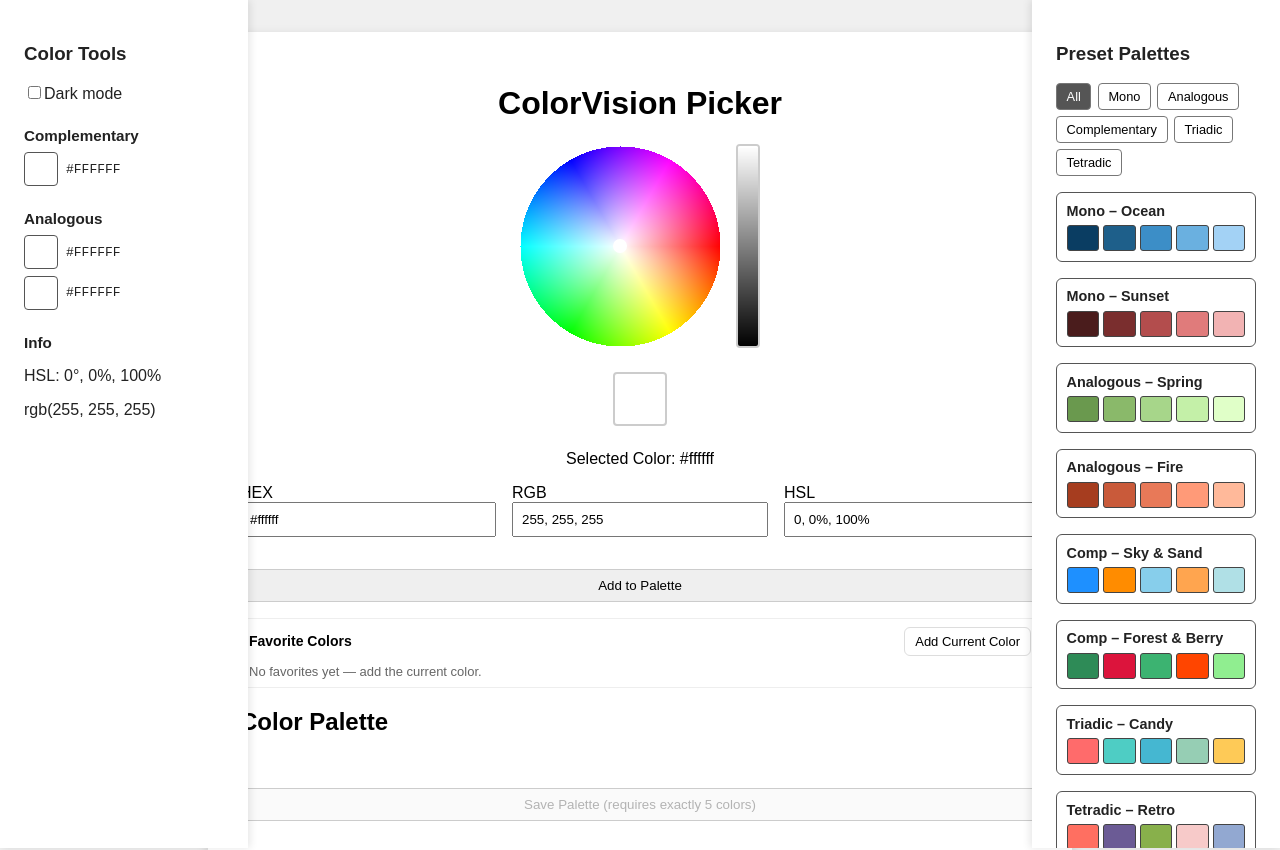
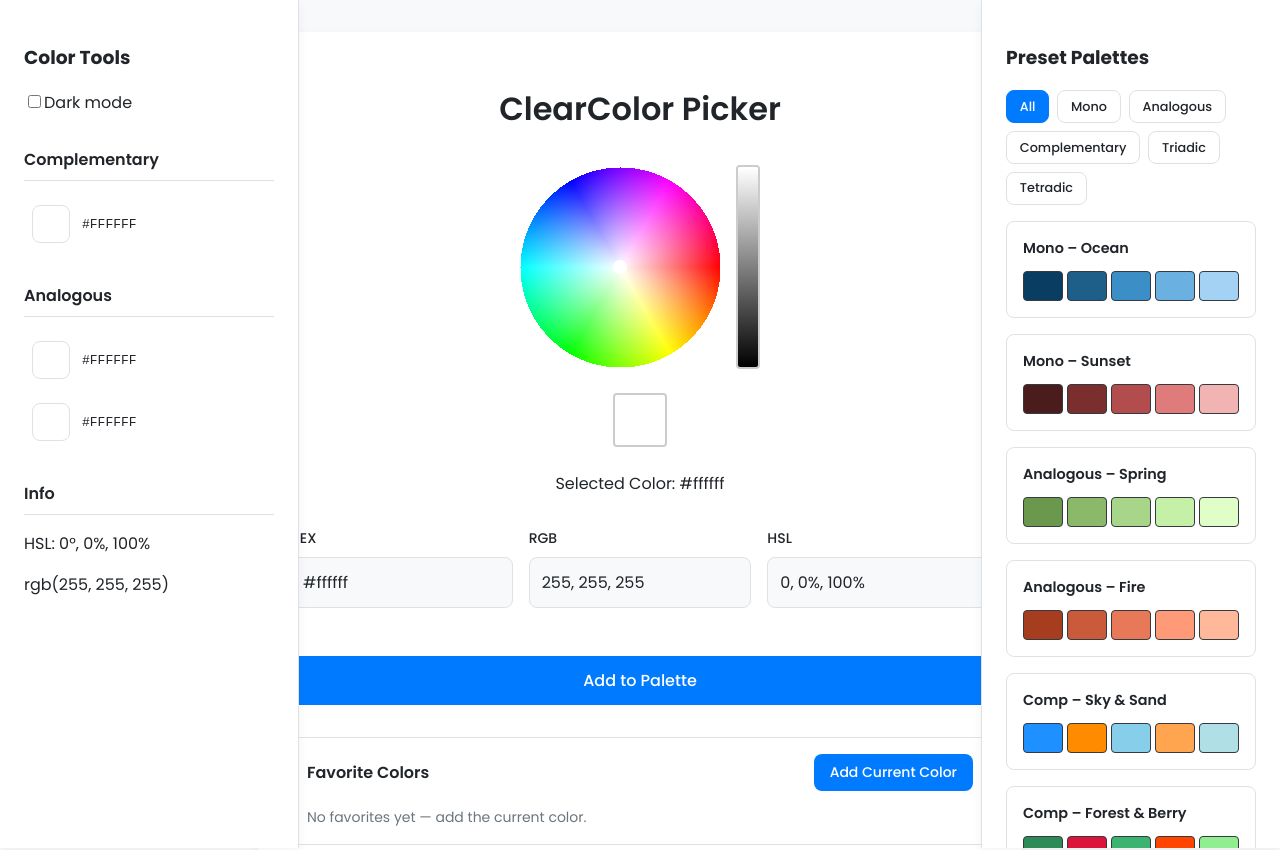
Before and after one commit to tharjas/Group-13-project-CSCE3444-fa25, a React (Vite) app: page / in a window 1280 px wide. Shown: the top 850 px of the page. Built offline with nearby package versions, Linux system fonts and the light colour scheme.

Commit message:
Purely aesthetic changes via css and html for the most part, changing the overall look to be less grayscale.

```diff
--- a/index.html
+++ b/index.html
@@ -4,7 +4,7 @@
     <meta charset="UTF-8" />
     <link rel="icon" type="image/svg+xml" href="/vite.svg" />
     <meta name="viewport" content="width=device-width, initial-scale=1.0" />
-    <title>ColorVision Picker</title>
+    <title>ClearColor Picker</title>
   </head>
   <body>
     <div id="root"></div>
--- a/src/App.jsx
+++ b/src/App.jsx
@@ -29,7 +29,7 @@ function App() {
   }, [savedPalettes]);
 
   useEffect(() => {
-    document.documentElement.classList.toggle('dark-mode', isDark);
+    document.body.classList.toggle('dark-mode', isDark);
   }, [isDark]);
 
   const addColorToPalette = () => {
@@ -59,9 +59,9 @@ function App() {
     <>
       <LeftMenu color={color} setColor={setColor} isDark={isDark} toggleDark={setIsDark} />
 
-      <main className="main-content" style={{ background: isDark ? '#111' : '#f0f0f0' }}>
+      <main className="main-content">
         <div className="app-container">
-          <h1>ColorVision Picker</h1>
+          <h1>ClearColor Picker</h1>
 
           <ColorWheel color={color} setColor={setColor} />
           <ColorInputs color={color} setColor={setColor} />
--- a/src/components/Favorites.jsx
+++ b/src/components/Favorites.jsx
@@ -42,51 +42,12 @@ export default function Favorites({ currentColor, onSelectFavorite }) {
     if (onSelectFavorite) onSelectFavorite(hex);
   };
 
-  const styles = {
-    container: { marginTop: 16, padding: 8, border: "1px solid #eee", borderRadius: 6 },
-    header: { display: "flex", alignItems: "center", justifyContent: "space-between", marginBottom: 8 },
-    title: { fontSize: 14, fontWeight: 600 },
-    addButton: {
-      padding: "6px 10px",
-      fontSize: 13,
-      cursor: "pointer",
-      borderRadius: 6,
-      border: "1px solid #ddd",
-      background: "#fff",
-    },
-    swatches: { display: "flex", gap: 8, flexWrap: "wrap" },
-    swatchWrap: { position: "relative", width: 40, height: 40 },
-    swatch: {
-      width: "100%",
-      height: "100%",
-      borderRadius: 4,
-      boxSizing: "border-box",
-      border: "1px solid rgba(0,0,0,0.15)",
-      cursor: "pointer",
-    },
-    removeBtn: {
-      position: "absolute",
-      top: -8,
-      right: -8,
-      width: 20,
-      height: 20,
-      borderRadius: 10,
-      border: "none",
-      background: "#fff",
-      cursor: "pointer",
-      fontSize: 12,
-      lineHeight: "20px",
-      boxShadow: "0 0 0 1px rgba(0,0,0,0.08)",
-    },
-    empty: { color: "#666", fontSize: 13 },
-  };
-
   return (
-    <div style={styles.container}>
-      <div style={styles.header}>
-        <div style={styles.title}>Favorite Colors</div>
+    <div className="favorites-container">
+      <div className="favorites-header">
+        <div className="favorites-title">Favorite Colors</div>
         <button
-          style={styles.addButton}
+          className="add-favorite-btn"
           onClick={addCurrent}
           disabled={!currentColor || isSaved(currentColor)}
           title={currentColor || "No current color"}
@@ -96,22 +57,23 @@ export default function Favorites({ currentColor, onSelectFavorite }) {
       </div>
 
       {favorites.length === 0 ? (
-        <div style={styles.empty}>No favorites yet — add the current color.</div>
+        <div className="favorites-empty">No favorites yet — add the current color.</div>
       ) : (
-        <div style={styles.swatches}>
+        <div className="favorites-swatches">
           {favorites.map((hex) => (
-            <div key={hex} style={styles.swatchWrap}>
+            <div key={hex} className="favorite-swatch-wrap">
               <div
                 role="button"
                 title={hex}
                 onClick={() => handleSelect(hex)}
-                style={{ ...styles.swatch, background: hex }}
+                className="favorite-swatch"
+                style={{ background: hex }}
               />
               <button
                 aria-label={`Remove ${hex}`}
                 title={`Remove ${hex}`}
                 onClick={() => removeFavorite(hex)}
-                style={styles.removeBtn}
+                className="remove-favorite-btn"
               >
                 X
               </button>
--- a/src/components/PaletteManager.jsx
+++ b/src/components/PaletteManager.jsx
@@ -12,7 +12,7 @@ const PaletteManager = ({ palette, removeColor }) => {
               style={{ backgroundColor: color }}
             ></div>
             <span>{color}</span>
-            <button onClick={() => removeColor(index)}>X</button>
+            <button onClick={() => removeColor(index)} className="remove-color-btn">X</button>
           </li>
         ))}
       </ul>
--- a/src/index.css
+++ b/src/index.css
@@ -1,24 +1,123 @@
-/* TODO: Add more advanced styling */
+
+@import url('https://fonts.googleapis.com/css2?family=Poppins:wght@300;400;500;600;700&display=swap');
+
+:root {
+  --font-family: 'Poppins', sans-serif;
+
+  --bg-light: #f8f9fa;
+  --bg-dark: #121212;
+  --surface-light: #ffffff;
+  --surface-dark: #1e1e1e;
+  --text-light: #212529;
+  --text-dark: #e9ecef;
+  --primary-light: #007bff;
+  --primary-dark: #0d6efd;
+  --border-light: #dee2e6;
+  --border-dark: #343a40;
+
+  --shadow: 0 4px 12px rgba(0, 0, 0, 0.05);
+  --shadow-dark: 0 4px 12px rgba(0, 0, 0, 0.25);
+}
+
 body {
-  font-family: sans-serif;
-  display: block; /* Override any flex centering */
-  min-height: 100vh;
-  background-color: #f0f0f0;
+  font-family: var(--font-family);
+  background-color: var(--bg-light);
+  color: var(--text-light);
   margin: 0;
+  transition: background-color 0.3s, color 0.3s;
+}
+
+body.dark-mode {
+  background-color: var(--bg-dark);
+  color: var(--text-dark);
 }
 
 #root {
-  background-color: transparent; /* Remove white background */
-  padding: 0; /* Remove padding */
-  border-radius: 0;
-  box-shadow: none;
+  display: flex;
+  justify-content: center;
   width: 100%;
-  max-width: none; /* Allow full width */
-  margin: 0;
 }
 
 h1 {
   text-align: center;
+  font-weight: 600;
+  margin-bottom: 2rem;
+}
+
+.app-container {
+  width: 100%;
+  max-width: 700px;
+  padding: 2rem;
+  margin: 2rem 0;
+  background-color: var(--surface-light);
+  border-radius: 16px;
+  box-shadow: var(--shadow);
+  transition: background-color 0.3s, box-shadow 0.3s;
+}
+
+.dark-mode .app-container {
+  background-color: var(--surface-dark);
+  box-shadow: var(--shadow-dark);
+}
+
+.main-content {
+  margin-left: 250px;
+  margin-right: 250px;
+  min-height: 100vh;
+  display: flex;
+  justify-content: center;
+  transition: margin 0.3s;
+}
+
+.side-menu {
+  position: fixed;
+  top: 0;
+  height: 100vh;
+  width: 250px;
+  padding: 1.5rem;
+  overflow-y: auto;
+  background-color: var(--surface-light);
+  box-shadow: var(--shadow);
+  transition: background-color 0.3s, box-shadow 0.3s;
+  z-index: 10;
+}
+
+.left-menu {
+  left: 0;
+  border-right: 1px solid var(--border-light);
+}
+
+.right-menu {
+  right: 0;
+  border-left: 1px solid var(--border-light);
+}
+
+.dark-mode .side-menu {
+  background-color: var(--surface-dark);
+  box-shadow: var(--shadow-dark);
+}
+
+.dark-mode .left-menu {
+  border-right: 1px solid var(--border-dark);
+}
+
+.dark-mode .right-menu {
+  border-left: 1px solid var(--border-dark);
+}
+
+.menu-section {
+  margin-bottom: 2rem;
+}
+
+.menu-section h4 {
+  font-weight: 600;
+  margin-bottom: 1rem;
+  border-bottom: 1px solid var(--border-light);
+  padding-bottom: 0.5rem;
+}
+
+.dark-mode .menu-section h4 {
+  border-bottom: 1px solid var(--border-dark);
 }
 
 .color-wheel-placeholder {
@@ -26,25 +125,88 @@ h1 {
   height: 200px;
   border-radius: 50%;
   background: conic-gradient(red, yellow, lime, aqua, blue, magenta, red);
-  margin: 1rem auto;
-  border: 2px solid #ccc;
+  margin: 2rem auto;
+  border: 4px solid var(--border-light);
+}
+
+.dark-mode .color-wheel-placeholder {
+    border: 4px solid var(--border-dark);
 }
 
 .color-inputs {
   display: grid;
   grid-template-columns: repeat(3, 1fr);
   gap: 1rem;
-  margin: 1rem 0;
+  margin: 2rem 0;
+}
+
+.color-inputs div {
+  display: flex;
+  flex-direction: column;
+}
+
+.color-inputs label {
+  font-size: 0.875rem;
+  margin-bottom: 0.5rem;
+  font-weight: 500;
 }
 
 .color-inputs input {
   width: 100%;
-  padding: 0.5rem;
+  padding: 0.75rem;
   box-sizing: border-box;
+  border: 1px solid var(--border-light);
+  border-radius: 8px;
+  background-color: var(--bg-light);
+  color: var(--text-light);
+  font-family: var(--font-family);
+  font-size: 1rem;
+}
+
+.dark-mode .color-inputs input {
+  background-color: var(--bg-dark);
+  color: var(--text-dark);
+  border: 1px solid var(--border-dark);
+}
+
+button {
+  padding: 0.75rem 1.5rem;
+  border: none;
+  border-radius: 8px;
+  cursor: pointer;
+  background-color: var(--primary-light);
+  color: white;
+  font-family: var(--font-family);
+  font-weight: 500;
+  font-size: 1rem;
+  transition: background-color 0.2s, transform 0.2s;
+}
+
+button:hover {
+  opacity: 0.9;
+  transform: translateY(-2px);
+}
+
+button:disabled {
+  background-color: #ced4da;
+  cursor: not-allowed;
+}
+
+.dark-mode button {
+    background-color: var(--primary-dark);
+}
+
+.dark-mode button:disabled {
+    background-color: #495057;
+}
+
+.full-width {
+  width: 100%;
+  margin-top: 1rem;
 }
 
 .palette-manager {
-  margin-top: 1rem;
+  margin-top: 2rem;
 }
 
 .palette-list {
@@ -52,7 +214,8 @@ h1 {
   padding: 0;
   display: flex;
   flex-wrap: wrap;
-  gap: 0.5rem;
+  gap: 1rem;
+  margin-top: 1rem;
 }
 
 .palette-item {
@@ -60,175 +223,316 @@ h1 {
   align-items: center;
   gap: 0.5rem;
   padding: 0.5rem;
-  border: 1px solid #ccc;
-  border-radius: 4px;
+  border: 1px solid var(--border-light);
+  border-radius: 8px;
+}
+
+.dark-mode .palette-item {
+    border: 1px solid var(--border-dark);
 }
 
 .palette-color-preview {
-  width: 20px;
-  height: 20px;
-  border: 1px solid #000;
+  width: 30px;
+  height: 30px;
+  border-radius: 4px;
+  border: 1px solid var(--border-dark);
+}
+
+.dark-mode .palette-color-preview {
+    border: 1px solid var(--border-light);
 }
 
 .export-options {
-  margin-top: 1rem;
+  margin-top: 2rem;
   display: flex;
   gap: 1rem;
-}
-
-button {
-  padding: 0.5rem 1rem;
-  border: 1px solid #ccc;
-  border-radius: 4px;
-  cursor: pointer;
-  transition: opacity 0.2s, transform 0.2s;
-}
-
-button:hover {
-  opacity: 0.9;
-}
-
-.color-wheel-container input[type="range"] {
-  -webkit-appearance: none;
-  width: 100%;
-  height: 8px;
-  background: #ccc;
-  border-radius: 4px;
-  outline: none;
-  margin-top: 0.5rem;
-}
-
-.color-wheel-container input[type="range"]::-webkit-slider-thumb {
-  -webkit-appearance: none;
-  width: 16px;
-  height: 16px;
-  background: #333;
-  border-radius: 50%;
-  cursor: pointer;
 }
 
 .saved-palettes-manager {
   margin-top: 2rem;
 }
 
-/* ... (your truncated styles here; keep existing) ... */
-
-/* ---------- Side Menus ---------- */
-.side-menu {
-  position: fixed;
-  top: 0;
-  height: 100vh;
-  padding: 1.5rem;
-  overflow-y: auto;
-  transition: background 0.3s, color 0.3s;
-  z-index: 10;
-}
-.left-menu  { left: 0; width: 200px; box-shadow: 2px 0 8px rgba(0,0,0,0.1); background: #fff; color: #222; }
-.right-menu { right: 0; width: 200px; box-shadow: -2px 0 8px rgba(0,0,0,0.1); background: #fff; color: #222; }
-
-.menu-section { margin-bottom: 1.5rem; }
-.menu-section h4 { margin: 0.5rem 0; font-size: 0.95rem; }
-
 .color-row {
   display: flex;
   align-items: center;
-  gap: 0.5rem;
-  margin-bottom: 0.4rem;
+  gap: 0.75rem;
+  margin-bottom: 0.5rem;
   cursor: pointer;
-}
-.swatch {
-  width: 32px;
-  height: 32px;
-  border: 1px solid #555;
-  border-radius: 4px;
+  padding: 0.5rem;
+  border-radius: 8px;
+  transition: background-color 0.2s;
 }
 
-/* ---------- Preset Palette Menu ---------- */
+.color-row:hover {
+    background-color: var(--bg-light);
+}
+
+.dark-mode .color-row:hover {
+    background-color: var(--bg-dark);
+}
+
+.swatch {
+  width: 36px;
+  height: 36px;
+  border: 1px solid var(--border-light);
+  border-radius: 8px;
+}
+
+.dark-mode .swatch {
+    border: 1px solid var(--border-dark);
+}
+
 .filter-bar {
   display: flex;
   flex-wrap: wrap;
-  gap: 0.4rem;
+  gap: 0.5rem;
   margin-bottom: 1rem;
 }
+
 .filter-bar button {
   font-size: 0.8rem;
-  padding: 0.3rem 0.6rem;
-  border: 1px solid #777;
-  border-radius: 4px;
+  padding: 0.4rem 0.8rem;
+  border: 1px solid var(--border-light);
   background: transparent;
-  cursor: pointer;
+  color: var(--text-light);
 }
+
+.dark-mode .filter-bar button {
+    border: 1px solid var(--border-dark);
+    color: var(--text-dark);
+}
+
 .filter-bar button.active {
-  background: #555;
-  color: #fff;
+  background: var(--primary-light);
+  color: white;
+  border-color: var(--primary-light);
 }
+
+.dark-mode .filter-bar button.active {
+    background: var(--primary-dark);
+    border-color: var(--primary-dark);
+}
+
 .palette-grid {
   display: flex;
   flex-direction: column;
   gap: 1rem;
 }
+
 .palette-card {
   cursor: pointer;
-  border: 1px solid #555;
-  border-radius: 6px;
-  padding: 0.6rem;
-  transition: transform 0.2s;
+  border: 1px solid var(--border-light);
+  border-radius: 8px;
+  padding: 1rem;
+  transition: transform 0.2s, box-shadow 0.2s;
 }
-.palette-card:hover { transform: translateY(-2px); }
+
+.dark-mode .palette-card {
+    border: 1px solid var(--border-dark);
+}
+
+.palette-card:hover {
+  transform: translateY(-2px);
+  box-shadow: var(--shadow);
+}
+
+.dark-mode .palette-card:hover {
+    box-shadow: var(--shadow-dark);
+}
+
 .palette-name {
   font-size: 0.9rem;
-  margin-bottom: 0.4rem;
+  margin-bottom: 0.75rem;
   font-weight: 600;
 }
+
 .palette-swatches {
   display: flex;
   gap: 4px;
 }
+
 .mini-swatch {
   width: 100%;
   flex: 1;
-  height: 24px;
-  border-radius: 3px;
-  border: 1px solid #444;
+  height: 28px;
+  border-radius: 4px;
+  border: 1px solid var(--border-dark);
 }
 
-/* ---------- Main Content ---------- */
-.main-content {
-  margin-left: 200px;   /* left menu width */
-  margin-right: 200px;  /* right menu width */
-  min-height: 100vh;
-  display: flex;
-  justify-content: center;
-  background: #f0f0f0; /* Set background here to fill the space */
-  transition: background 0.3s;
+.dark-mode .mini-swatch {
+    border: 1px solid var(--border-light);
 }
-.app-container {
-  padding: 2rem;
-  border-radius: 8px;
-  box-shadow: 0 4px 12px rgba(0,0,0,0.15);
-  width: 100%;
-  max-width: 800px; /* Keeps content not too wide */
-  margin: 2rem 0;
-  background: #fff; /* Inner container white */
+
+.remove-color-btn {
+    background: transparent;
+    border: none;
+    color: var(--text-light);
+    font-size: 1.2rem;
+    font-weight: bold;
+    cursor: pointer;
+    padding: 0.5rem;
+    line-height: 1;
 }
-.full-width { margin-top: 1rem; width: 100%; }
 
-/* ---------- Dark Mode ---------- */
-.dark-mode .side-menu,
-.dark-mode .app-container {
-  background: #1e1e1e !important;
-  color: #eee !important;
+.dark-mode .remove-color-btn {
+    color: var(--text-dark);
 }
-.dark-mode .main-content { background: #111 !important; }
-.dark-mode button {
-  background: #333;
-  color: #fff;
-  border-color: #555;
+
+/* Favorites Component */
+.favorites-container {
+    margin-top: 2rem;
+    padding: 1rem;
+    border: 1px solid var(--border-light);
+    border-radius: 8px;
 }
-.dark-mode .left-menu, .dark-mode .right-menu { background: #222 !important; color: #eee !important; }
 
-/* ---------- Responsive (hide side menus on small screens) ---------- */
-@media (max-width: 1100px) {
-  .main-content { margin-left: 0; margin-right: 0; }
-  .side-menu { display: none; }
+.dark-mode .favorites-container {
+    border: 1px solid var(--border-dark);
 }
+
+.favorites-header {
+    display: flex;
+    align-items: center;
+    justify-content: space-between;
+    margin-bottom: 1rem;
+}
+
+.favorites-title {
+    font-size: 1rem;
+    font-weight: 600;
+}
+
+.add-favorite-btn {
+    padding: 0.5rem 1rem;
+    font-size: 0.875rem;
+}
+
+.favorites-empty {
+    color: #6c757d;
+    font-size: 0.875rem;
+}
+
+.dark-mode .favorites-empty {
+    color: #adb5bd;
+}
+
+.favorites-swatches {
+    display: flex;
+    gap: 0.75rem;
+    flex-wrap: wrap;
+}
+
+.favorite-swatch-wrap {
+    position: relative;
+    width: 40px;
+    height: 40px;
+}
+
+.favorite-swatch {
+    width: 100%;
+    height: 100%;
+    border-radius: 4px;
+    box-sizing: border-box;
+    border: 1px solid rgba(0,0,0,0.15);
+    cursor: pointer;
+}
+
+.remove-favorite-btn {
+    position: absolute;
+    top: -8px;
+    right: -8px;
+    width: 20px;
+    height: 20px;
+    border-radius: 50%;
+    border: none;
+    background: var(--surface-light);
+    color: var(--text-light);
+    cursor: pointer;
+    font-size: 12px;
+    line-height: 20px;
+    box-shadow: 0 0 0 1px rgba(0,0,0,0.08);
+}
+
+.dark-mode .remove-favorite-btn {
+
+    background: var(--surface-dark);
+
+    color: var(--text-dark);
+
+}
+
+
+
+/* Saved Palettes */
+
+.saved-palettes-list {
+
+    list-style: none;
+
+    padding: 0;
+
+}
+
+
+
+.saved-palette-item {
+
+    margin-bottom: 2rem;
+
+    padding: 1rem;
+
+    border: 1px solid var(--border-light);
+
+    border-radius: 8px;
+
+}
+
+
+
+.dark-mode .saved-palette-item {
+
+    border: 1px solid var(--border-dark);
+
+}
+
+
+
+.saved-palette-actions {
+
+    margin-top: 1rem;
+
+    display: flex;
+
+    gap: 1rem;
+
+}
+
+
+
+
+
+@media (max-width: 1200px) {
+  .main-content {
+    margin-left: 200px;
+    margin-right: 200px;
+  }
+  .side-menu {
+    width: 200px;
+  }
+}
+
+@media (max-width: 992px) {
+  .main-content {
+    margin-left: 0;
+    margin-right: 0;
+  }
+  .side-menu {
+    display: none;
+  }
+  .app-container {
+    margin: 0;
+    border-radius: 0;
+    min-height: 100vh;
+    box-shadow: none;
+  }
+}
```
Also changed, not shown: src/components/SavedPalettes.jsx (+13 -11 lines).
